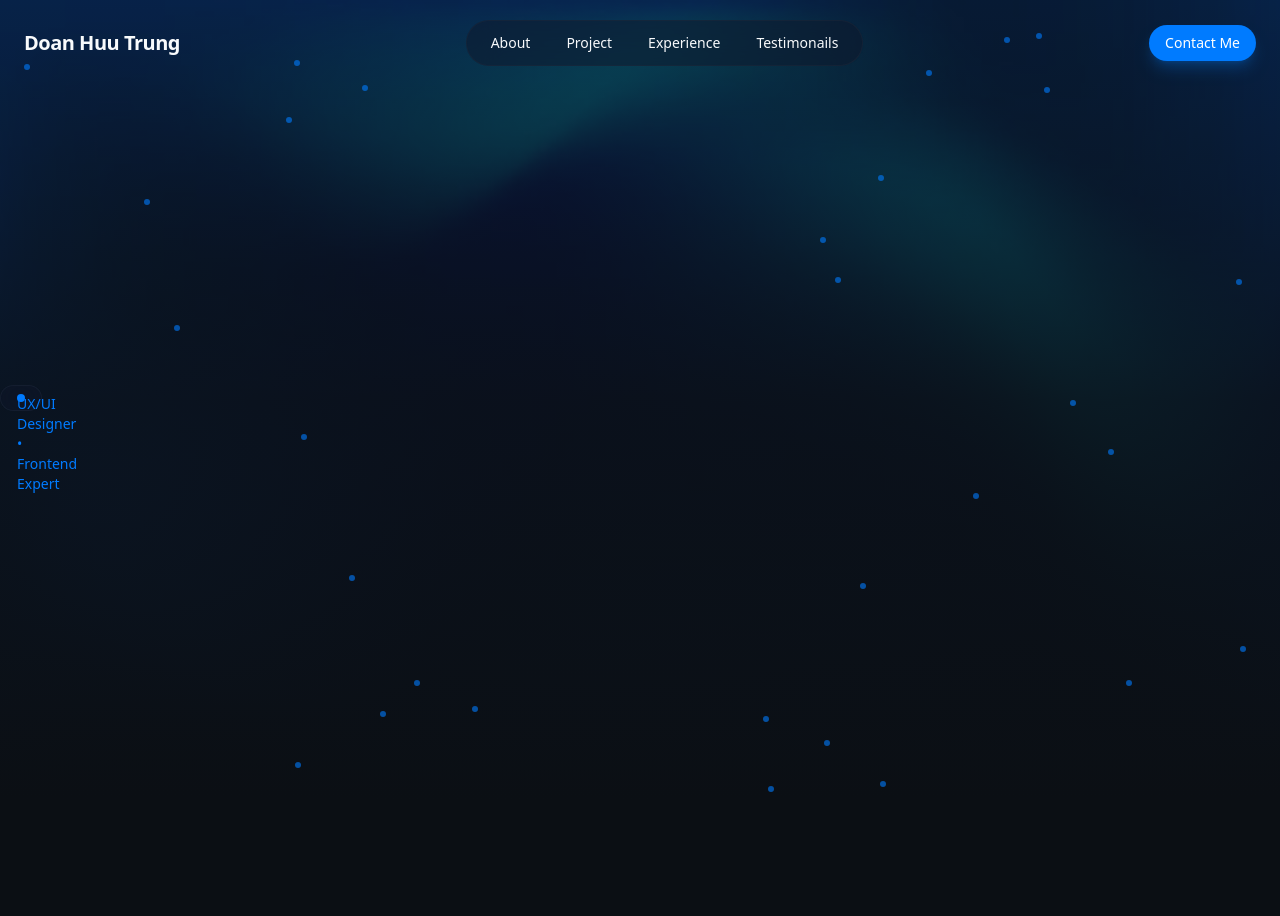
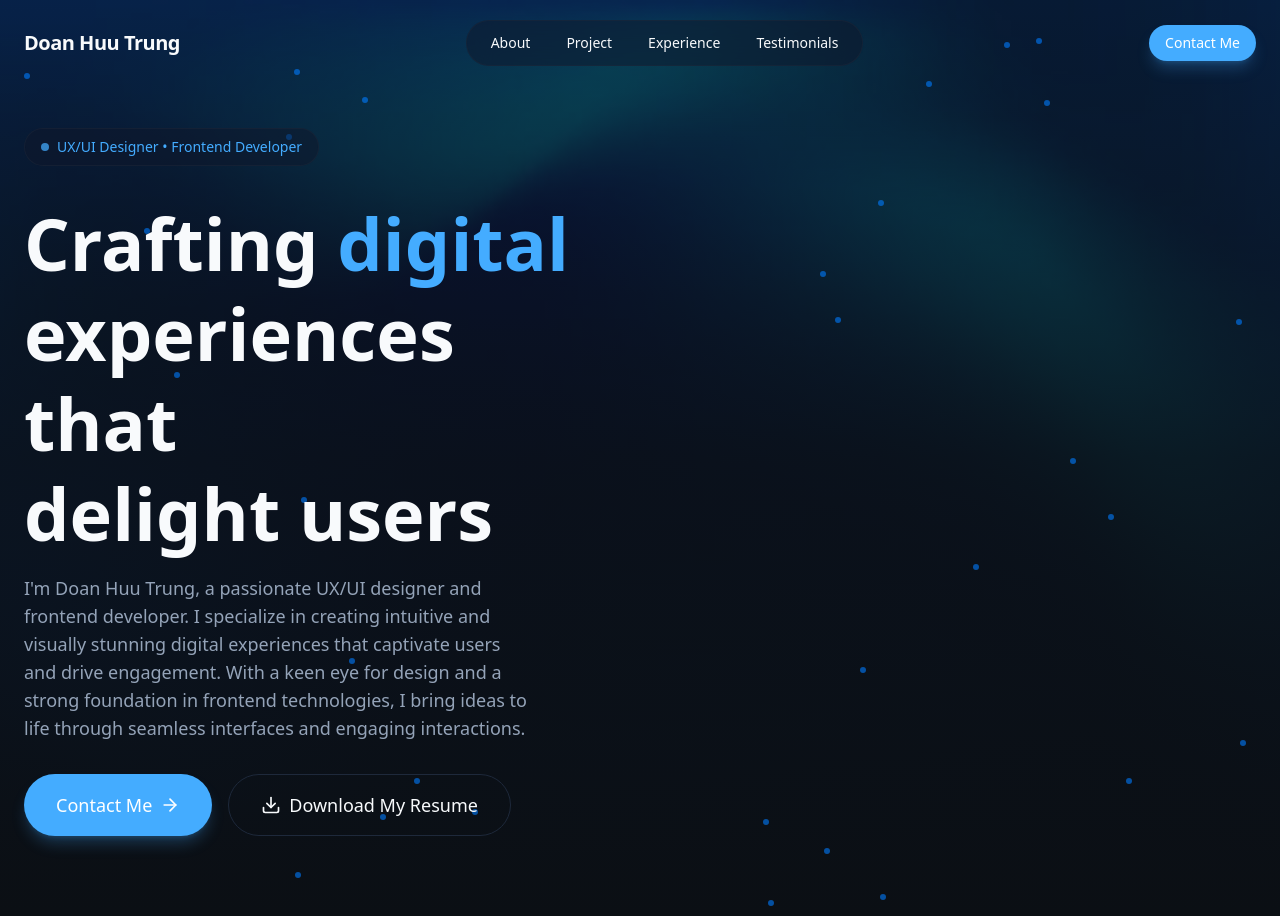
Before and after one commit to Doanhuutrung/portfolio, a React (Vite) app: page / in a window 1280 px wide. Before the commit the page ends 800 px from the top, so only its background shows below. Built offline with nearby package versions, Linux system fonts and the light colour scheme.

Commit message:
Update content for hero section and add button

```diff
--- /dev/null
+++ b/src/components/AnimatedBorderButton.jsx
@@ -0,0 +1,38 @@
+import { Download } from "lucide-react";
+
+export const AnimatedBorderButton = ({ children }) => {
+  return (
+    <button
+      className="relative bg-transparent border border-border
+        text-foreground hover:border-primary/50 transition-all
+        duration-1000 focus:outline-none focus-visible:ring-2
+        focus-visible:ring-primary focus-visible:ring-offset-2
+        disabled:opacity-50 disabled:cursor-not-allowed group
+        px-8 py-4 text-lg font-medium rounded-full overflow-visible
+        animated-border"
+    >
+      {/* Animated SVG Border */}
+      <svg
+        className="absolute left-0 top-0 w-full h-full pointer-events-none download-cv-border"
+        viewBox="0 0 200 60"
+        preserveAspectRatio="none"
+        style={{ overflow: "visible" }}
+      >
+        <path
+          d="M 30,1 A 29,29 0 0 0 1,30 L 1,30 A 29,29 0 0 0 30,59 L 170,59 A 29,29 0 0 0 199,30 L 199,30 A 29,29 0 0 0 170,1 Z"
+          fill="none"
+          stroke="var(--color-primary)"
+          strokeWidth="2"
+          strokeDasharray="400 550"
+          strokeDashoffset="400"
+          strokeLinecap="round"
+          strokeLinejoin="round"
+          className="animated-border-path"
+        />
+      </svg>
+      <span className="relative z-10 flex items-center justify-center gap-2">
+        {children}
+      </span>
+    </button>
+  );
+};
--- a/src/index.css
+++ b/src/index.css
@@ -12,7 +12,7 @@
   --color-card: #111827;
   --color-surface: #0f172a;
 
-  --color-primary: #007bff;
+  --color-primary: #44acff;
   --color-primary-foreground: #ffffff;
 
   --color-secondary: #1f2937;
@@ -127,15 +127,56 @@
     25% {
       transform: translate (20px, -30px);
     }
-    50%{
-      transform: translate (-15px,-20px);
+    50% {
+      transform: translate (-15px, -20px);
     }
-    75%{
-      transform: translate (30px, 10px)
+    75% {
+      transform: translate (30px, 10px);
     }
   }
-  .animte-fade-in {
+  .animate-fade-in {
     animation: fade-in 0.8s ease-out both;
+  }
+
+  .animation-delay-100 {
+    animation-delay: 100ms;
+  }
+  .animation-delay-200 {
+    animation-delay: 200ms;
+  }
+  .animation-delay-300 {
+    animation-delay: 300ms;
+  }
+  .animation-delay-400 {
+    animation-delay: 400ms;
+  }
+  .animation-delay-500 {
+    animation-delay: 500ms;
+  }
+  .animation-delay-600 {
+    animation-delay: 600ms;
+  }
+  .animation-delay-800 {
+    animation-delay: 800ms;
+  }
+
+  @keyframes animate-border {
+    0% {
+      stroke-dashoffset: 400;
+    }
+    100% {
+      stroke-dashoffset: -550;
+    }
+  }
+
+  .group:hover .animated-border-path {
+    animation: animated-border 1.5s linear infinite;
+  }
+
+  .animate-border:hover {
+    background-color: color-mix(in srgb, #007bff 15%, transparent);
+    backdrop-filter: blur(16px);
+    box-shadow: 0 0 20px color-mix(in srgb, #007bff 15%, transparent);
   }
 }
 
--- a/src/layout/Navbar.jsx
+++ b/src/layout/Navbar.jsx
@@ -6,7 +6,7 @@
   { href: "#about", label: "About" },
   { href: "#projects", label: "Project" },
   { href: "#experience", label: "Experience" },
-  { href: "#Testimonails", label: "Testimonails" },
+  { href: "#Testimonials", label: "Testimonials" },
 ];
 export const Navbar = () => {
   const [isMobileMenuOpen, setIsMobileMenuOpen] = useState(false);
--- a/src/sections/Hero.jsx
+++ b/src/sections/Hero.jsx
@@ -1,42 +1,69 @@
+import { Button } from "@/components/Button";
+import { AnimatedBorderButton } from "@/components/AnimatedBorderButton";
+import { ArrowRight, Download } from "lucide-react";
+
 export const Hero = () => {
   return (
-    <section className="relative min-h-screen flex items-center overflow-hidden">
+    <section className="relative min-h-screen flex items-center overflow-hiidden">
       <div className="absolute inset-0">
         <img
           src="/bg-hero.jpg"
-          alt="hero background"
+          alt="background-section"
           className="w-full h-full object-cover opacity-40"
         />
-        <div className="absolute inset-0 bg-gradient-to-b from-background/20 via-background/80 to-background"></div>
+        <div className="absolute inset-0 bg-gradient-to-b from-background/20 via-background/80 to-background" />
       </div>
+      {/* Effect */}
       <div className="absolute inset-0 overflow-hidden pointer-events-none">
-        {[...Array(30)].map((_, i) => (
+        {[...Array(30)].map((_, index) => (
           <div
-            key={i}
-            className="absolute w-1.5 h-1.5 rounded-full opacity-60"
+            key={index}
+            className="absolute w-1.5 h-1.5 rounded-full opacity-60 "
             style={{
               backgroundColor: "#007bff",
               left: `${Math.random() * 100}%`,
               top: `${Math.random() * 100}%`,
-              animation: `slow-drift ${
-                15 + Math.random() * 20
-              }s ease-in-out infinite`,
+              animation: `slow-drift ${15 + Math.random() * 20}s ease-in-out infinite`,
               animationDelay: `${Math.random() * 5}s`,
             }}
-          ></div>
+          />
         ))}
       </div>
 
-      {/* Content */}
-      <div>
-        <div>
+      <div className="container mx-auto px-6 pt-32 pb-20 relative z-10">
+        <div className="grid lg:grid-cols-2 gap-12 items-center">
           <div className="space-y-8">
             <div className="animate-fade-in">
               <span className="inline-flex items-center gap-2 px-4 py-2 rounded-full glass text-sm text-primary">
-                <span className="w-2 h-2 bg-primary rounded-full">
-                  UX/UI Designer • Frontend Expert
-                </span>
+                <span className="w-2 h-2 rounded-full bg-primary animate-pulse" />
+                UX/UI Designer • Frontend Developer
               </span>
+            </div>
+            <div className="space-y-4">
+              <h1 className="text-5xl md:text-6xl lg:text-7xl font-bold leading-tight animate-fade-in animation-delay-100">
+                Crafting
+                <span className="text-primary glow-text"> digital </span>
+                <br />
+                experiences that
+                <br />
+                delight users
+              </h1>
+              <p className="text-lg text-muted-foreground max-w-lg animate-fade-in animation-delay-200">
+                I'm Doan Huu Trung, a passionate UX/UI designer and frontend
+                developer. I specialize in creating intuitive and visually
+                stunning digital experiences that captivate users and drive
+                engagement. With a keen eye for design and a strong foundation
+                in frontend technologies, I bring ideas to life through seamless
+                interfaces and engaging interactions.
+              </p>
+            </div>
+            <div className="flex flex-wrap gap-4 animate-fade-in animation-delay-300">
+              <Button size="lg">
+                Contact Me <ArrowRight className="w-5 h-5" />
+              </Button>
+              <AnimatedBorderButton>
+                <Download className="w-5 h-5" /> Download My Resume
+              </AnimatedBorderButton>
             </div>
           </div>
         </div>
```
